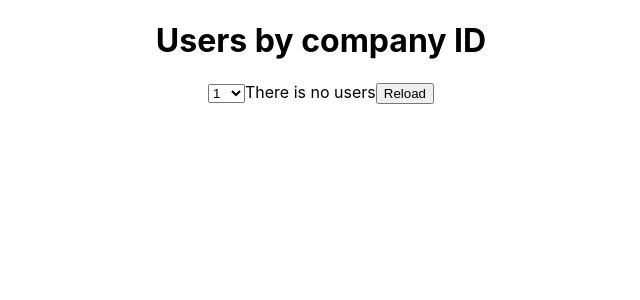
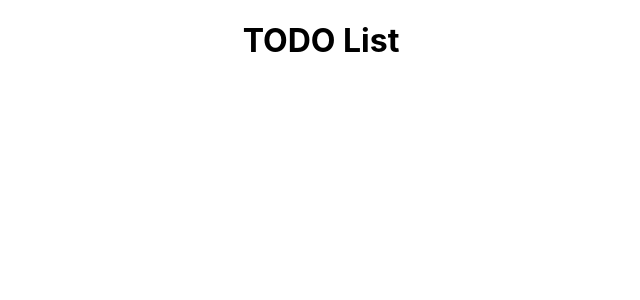
Before and after one commit to matveyprupas/template_app, a React (Create React App) app: page / in a window 1280 px wide. Shown: the top 300 px of the page, without its empty margins (319-959 px from the left). Built offline with nearby package versions, Linux system fonts and the light colour scheme.

Commit message:
feat: template

```diff
--- a/src/App.js
+++ b/src/App.js
@@ -1,45 +1,12 @@
-import { useState } from 'react';
 import './App.css';
-import useUsersByCompanyId from './useUserByCompanyId';
 
 function App() {
-  const [_, setRender] = useState(false);
-  const [companyId, setCompanyId] = useState(-1);
-  const {users, isLoading, cacheUsers} = useUsersByCompanyId(companyId);
-
-  const handleReload = () => {
-    cacheUsers.delete(companyId);
-    setRender(render => !render)
-  }
-  const handleSetCompanyId = (event) => {
-    setCompanyId(event.target.value);
-  }
 
   console.log('APP RENDERS');
 
   return (
     <div className="App">
-      <h1>Users by company ID</h1>
-
-      <select onChange={handleSetCompanyId}>
-        <option value={1}>1</option>
-        <option value={2}>2</option>
-        <option value={3}>3</option>
-        <option value={5}>5</option>
-        <option value={15}>15</option>
-      </select>
-
-      {isLoading ? 'Users are loading...' :
-        !users.length ?
-        'There is no users' :
-        <ul>
-          {users.map(user => (
-            <li key={user.name}>{user.name}</li>
-          ))}
-        </ul>
-      }
-      <button onClick={handleReload}>Reload</button>
-
+      <h1>TODO List</h1>
     </div>
   );
 }
--- a/src/useUserByCompanyId.js
+++ /dev/null
@@ -1,52 +0,0 @@
-import { useEffect } from "react";
-import { useState } from "react"
-
-const fetchUsers = (companyId) => {
-  return new Promise((resolve, reject) => {
-    const users = [...Array(26).keys()].map((el) => ({
-      name: `Matvey_${el}`,
-      companyId: el%2 === 0 ? 2 : (el%3 === 0 && el%5 === 0) ? 15 : el%3 === 0 ? 3 : el%5 === 0 ? 5 : el
-    }))
-
-    if(!users.length) reject('0 users');
-
-    const result = users.filter(user => user.companyId === +companyId)
-
-    setTimeout(() => {
-      resolve(result)
-    }, 2500);
-  })
-}
-
-const cacheUsers = new Map();
-
-const useUsersByCompanyId = (companyId) => {
-  const [users, setUsers] = useState([]);
-  const [isLoading, setIsLoading] = useState(false);
-
-  useEffect(() => {
-    setIsLoading(true);
-
-    if(cacheUsers.has(companyId)) {
-      setUsers(cacheUsers.get(companyId));
-      setIsLoading(false);
-    } else {
-      fetchUsers(companyId)
-      .then(res => {
-        cacheUsers.set(companyId, res);
-        setUsers(res);
-        setIsLoading(false);
-      })
-      .catch((error) => console.error(error));
-    }
-
-  }, [companyId, cacheUsers.get(companyId)])
-
-  return {
-    users,
-    isLoading,
-    cacheUsers
-  };
-}
-
-export default useUsersByCompanyId;
```
